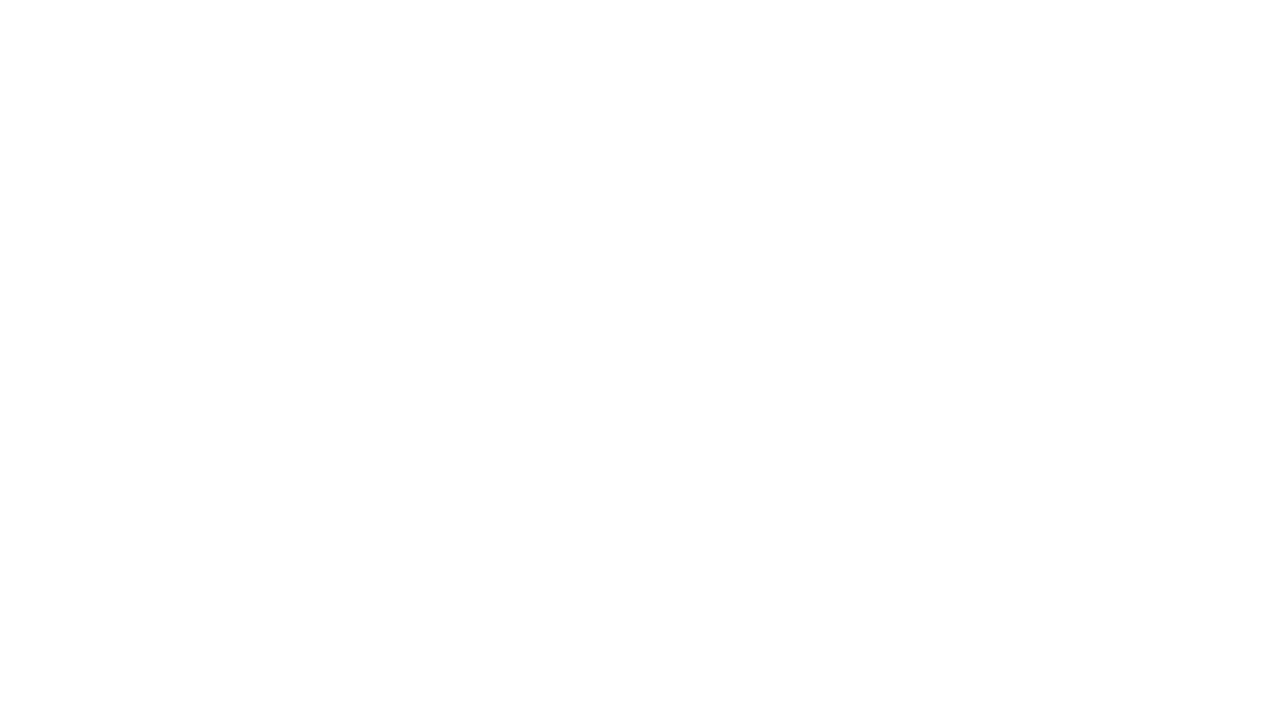
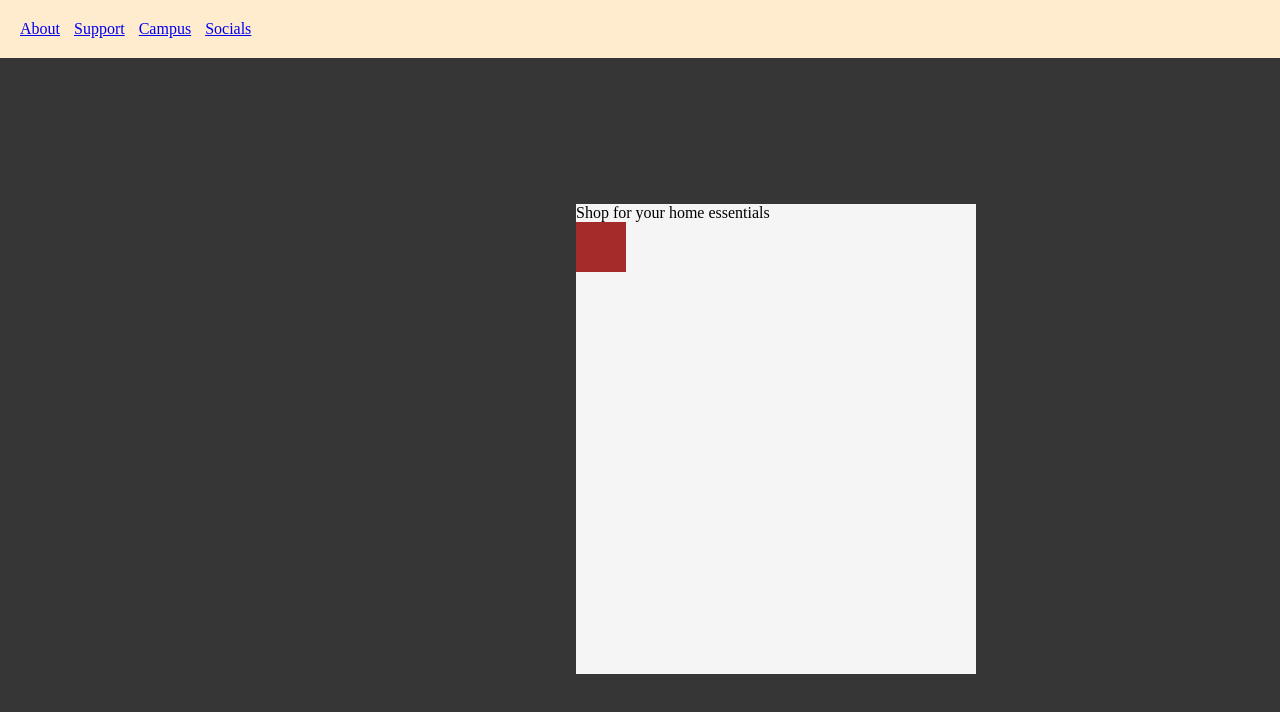
Before and after one commit to Leonard-Franklin/Repo.., a plain HTML site: page index.html in a window 1280 px wide. Drawn offline with Linux system fonts and the light colour scheme.

Commit message:
John's attempt

```diff
--- a/index.html
+++ b/index.html
@@ -3,9 +3,35 @@
 <head>
     <meta charset="UTF-8">
     <meta name="viewport" content="width=device-width, initial-scale=1.0">
+    <link rel="stylesheet" href="./styles.css">
     <title>practice</title>
 </head>
 <body>
+    <header>
+        <nav class="nav-header">
+            <li><a href="#">About</a></li>
+            <li><a href="#">Support</a></li>
+            <li><a href="#">Campus</a></li>
+            <li><a href="#">Socials</a></li>
+        </nav>
+    </header>
 
+    <main>
+        <div>
+            <img src="" alt="">
+            <div class="container">
+                <p>Shop for your home essentials</p>
+                <div class="square"></div>
+                <div class="1"></div>
+                <div class="2"></div>
+                <div class="3"></div>
+            </div>
+
+        </div>
+    </main>
+
+    <section>
+        <p></p>
+    </section>
 </body>
 </html>
--- a/styles.css
+++ b/styles.css
@@ -0,0 +1,34 @@
+* {
+    margin: 0;
+    padding: 0;
+    box-sizing: border-box;
+}
+
+body {
+    background-color: rgba(0, 0, 0, 0.788);
+}
+
+header {
+    background-color: blanchedalmond;
+    padding: 20px;
+}
+
+.nav-header {
+    list-style-type: none;
+    display: flex;
+    gap: 14px;
+}
+
+.container {
+    background-color: whitesmoke;
+    width: 400px;
+    height: 470px;
+    margin-left: 45%;
+    margin-top: 10%;
+}
+
+.square {
+    background-color: brown;
+    width: 50px;
+    height: 50px;
+}
```
